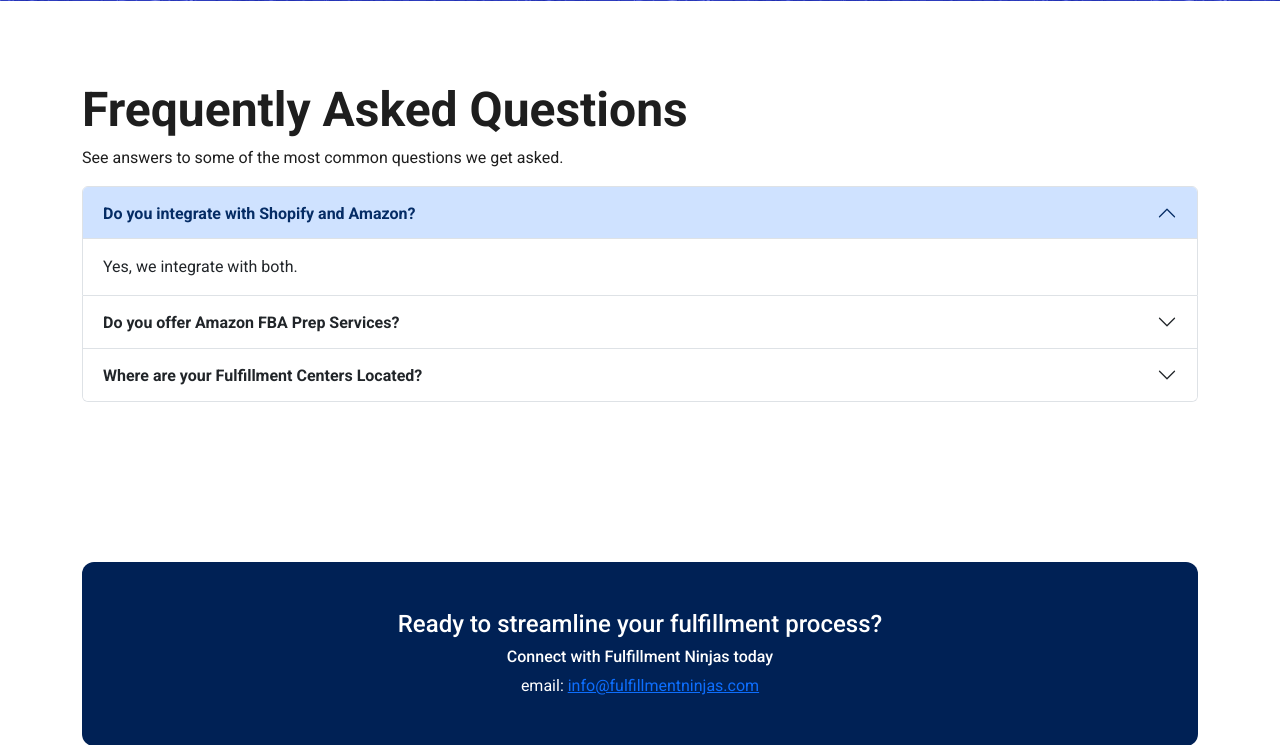
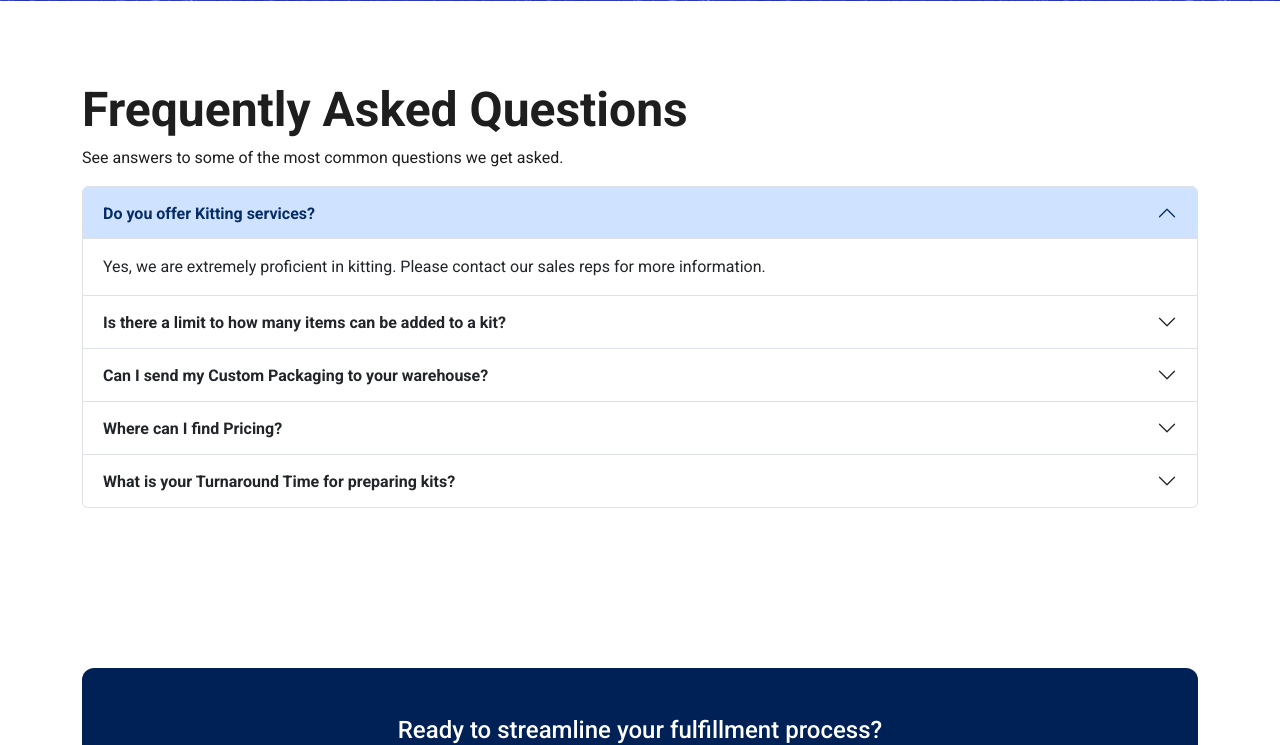
Before and after one commit to chetanrr/fulfillmentninjas.com, a PHP site: page /subscription-box-fulfillment.php in a window 1280 px wide. Shown: the part 4287-5032 px from the top of the page. Run offline with PHP 8.4, Linux system fonts and the light colour scheme; some libraries are stand-ins or nearby versions.

Commit message:
text and Faq's updated

```diff
--- a/subscription-box-fulfillment.php
+++ b/subscription-box-fulfillment.php
@@ -85,7 +85,7 @@
             <div class="col-12 col-lg-6">
                 <article class="pe-5">
                     <div class="display-5 fw-bold">Schedule Shipments</div>
-                    <p class="lead py-3">SHIPHYPE offers complete control for when you want to send out your shipments. We can have all your shipments prepared in advance so they go out exactly when you want them.</p>
+                    <p class="lead py-3">FULFILLMENT NINJAS offers complete control for when you want to send out your shipments. We can have all your shipments prepared in advance so they go out exactly when you want them.</p>
                 </article>
             </div>
             <div class="col-12 col-lg-6">
@@ -133,13 +133,13 @@
                             <h2 class="accordion-header">
                                 <button class="accordion-button" type="button" data-bs-toggle="collapse"
                                     data-bs-target="#collapseOne" aria-expanded="true" aria-controls="collapseOne">
-                                    Do you integrate with Shopify and Amazon?
+                                    Do you offer Kitting services?
                                 </button>
                             </h2>
                             <div id="collapseOne" class="accordion-collapse collapse show"
                                 data-bs-parent="#accordionExample">
                                 <div class="accordion-body">
-                                    Yes, we integrate with both.
+                                Yes, we are extremely proficient in kitting. Please contact our sales reps for more information.
                                 </div>
                             </div>
                         </div>
@@ -147,13 +147,13 @@
                             <h2 class="accordion-header">
                                 <button class="accordion-button collapsed" type="button" data-bs-toggle="collapse"
                                     data-bs-target="#collapseTwo" aria-expanded="false" aria-controls="collapseTwo">
-                                    Do you offer Amazon FBA Prep Services?
+                                    Is there a limit to how many items can be added to a kit?
                                 </button>
                             </h2>
                             <div id="collapseTwo" class="accordion-collapse collapse"
                                 data-bs-parent="#accordionExample">
                                 <div class="accordion-body">
-                                    Yes.
+                                No limits.
                                 </div>
                             </div>
                         </div>
@@ -161,15 +161,41 @@
                             <h2 class="accordion-header">
                                 <button class="accordion-button collapsed" type="button" data-bs-toggle="collapse"
                                     data-bs-target="#collapseThree" aria-expanded="false" aria-controls="collapseThree">
-                                    Where are your Fulfillment Centers Located?
+                                    Can I send my Custom Packaging to your warehouse?
                                 </button>
                             </h2>
                             <div id="collapseThree" class="accordion-collapse collapse"
                                 data-bs-parent="#accordionExample">
                                 <div class="accordion-body">
-                                    We have locations in Canada and the United States. To see the exact addresses, click
-                                    the 'Locations'
-                                    button in the header.
+                                Absolutely.
+                                </div>
+                            </div>
+                        </div>
+                        <div class="accordion-item">
+                            <h2 class="accordion-header">
+                                <button class="accordion-button collapsed" type="button" data-bs-toggle="collapse"
+                                    data-bs-target="#collapseThree" aria-expanded="false" aria-controls="collapseThree">
+                                    Where can I find Pricing?
+                                </button>
+                            </h2>
+                            <div id="collapseThree" class="accordion-collapse collapse"
+                                data-bs-parent="#accordionExample">
+                                <div class="accordion-body">
+                                You can view our pricing page by clicking 'Fulfillment Pricing' in the top menu.
+                                </div>
+                            </div>
+                        </div>
+                        <div class="accordion-item">
+                            <h2 class="accordion-header">
+                                <button class="accordion-button collapsed" type="button" data-bs-toggle="collapse"
+                                    data-bs-target="#collapseThree" aria-expanded="false" aria-controls="collapseThree">
+                                    What is your Turnaround Time for preparing kits?
+                                </button>
+                            </h2>
+                            <div id="collapseThree" class="accordion-collapse collapse"
+                                data-bs-parent="#accordionExample">
+                                <div class="accordion-body">
+                                90% of requests are completed within 24 hours.
                                 </div>
                             </div>
                         </div>
```
Also changed, not shown: kitting-services.php (+35 -8 lines).
